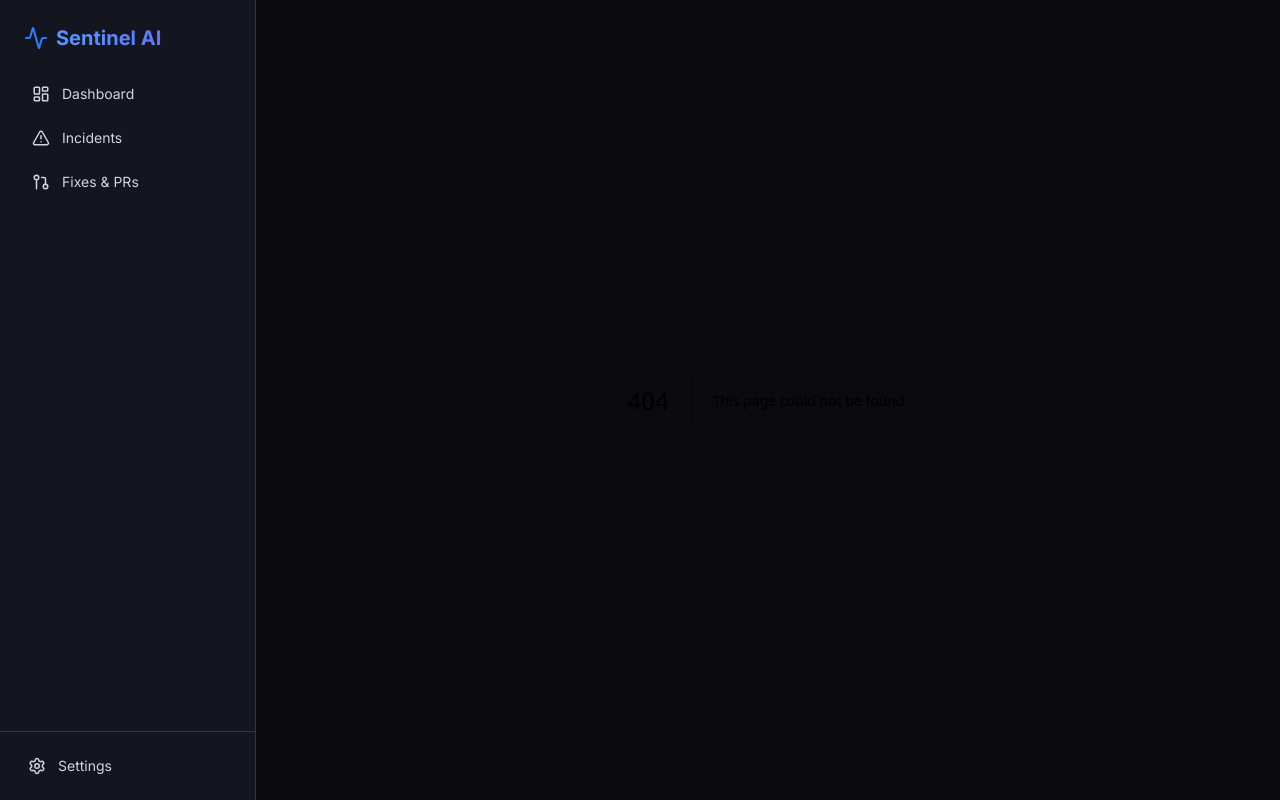
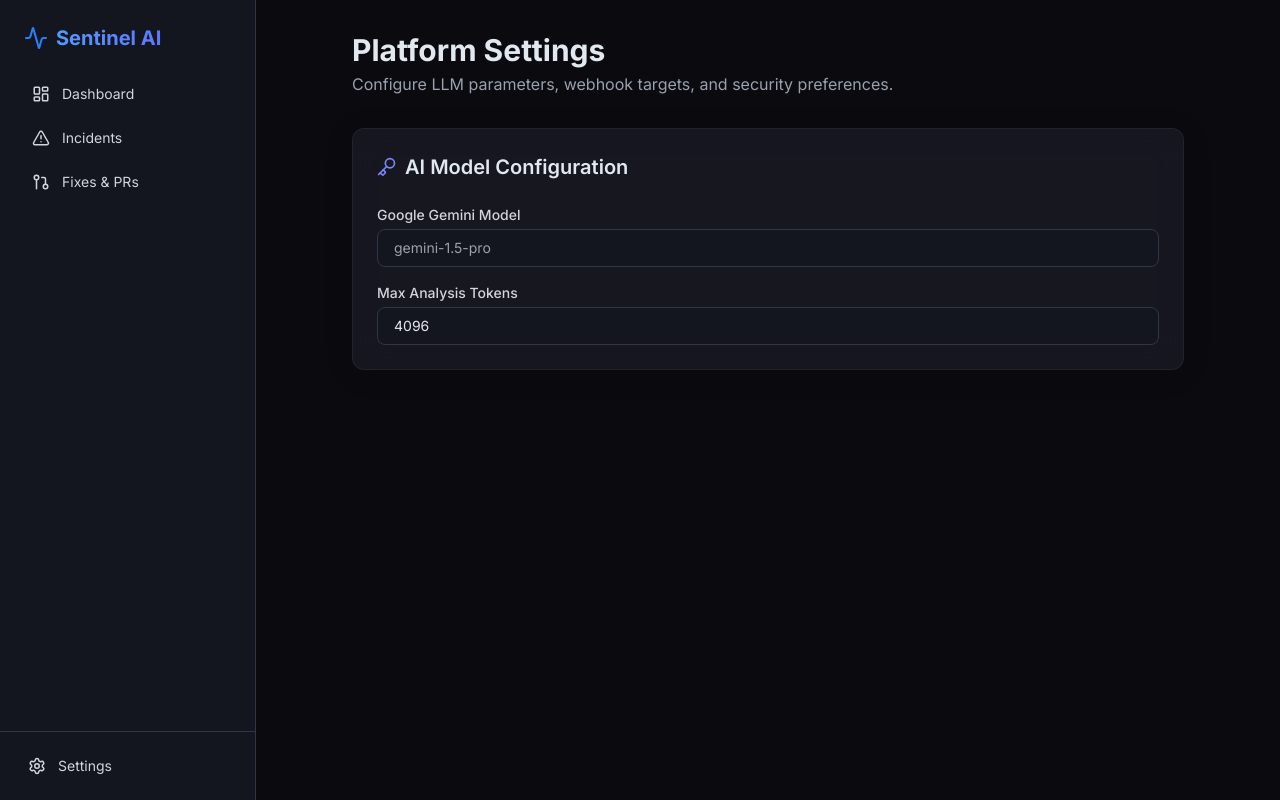
Before and after one commit to lovishking/Sentinel.ai, a Next.js app in the folder frontend/: page /settings in a window 1280 px wide. Before the commit this address had no page. Built offline with nearby package versions, Linux system fonts and the light colour scheme.

Commit message:
feat(frontend): implement Settings configuration page view

```diff
--- /dev/null
+++ b/frontend/src/app/settings/page.tsx
@@ -0,0 +1,40 @@
+'use client';
+
+import React from 'react';
+import { Sliders, Key, Webhook, Shield } from 'lucide-react';
+
+export default function SettingsPage() {
+  return (
+    <div className="p-8 max-w-4xl mx-auto space-y-8">
+      <div>
+        <h1 className="text-3xl font-bold">Platform Settings</h1>
+        <p className="text-gray-400 mt-1">Configure LLM parameters, webhook targets, and security preferences.</p>
+      </div>
+
+      <div className="glass-panel p-6 rounded-xl space-y-6">
+        <h2 className="text-xl font-semibold flex items-center gap-2">
+          <Key className="text-indigo-400" size={20} /> AI Model Configuration
+        </h2>
+        <div className="space-y-4">
+          <div>
+            <label className="block text-sm font-medium text-gray-300">Google Gemini Model</label>
+            <input
+              type="text"
+              readOnly
+              value="gemini-1.5-pro"
+              className="mt-1 w-full bg-[#14161f] border border-[#2d3748] rounded-lg px-4 py-2 text-sm text-gray-400"
+            />
+          </div>
+          <div>
+            <label className="block text-sm font-medium text-gray-300">Max Analysis Tokens</label>
+            <input
+              type="number"
+              defaultValue={4096}
+              className="mt-1 w-full bg-[#14161f] border border-[#2d3748] rounded-lg px-4 py-2 text-sm text-gray-200"
+            />
+          </div>
+        </div>
+      </div>
+    </div>
+  );
+}
```
